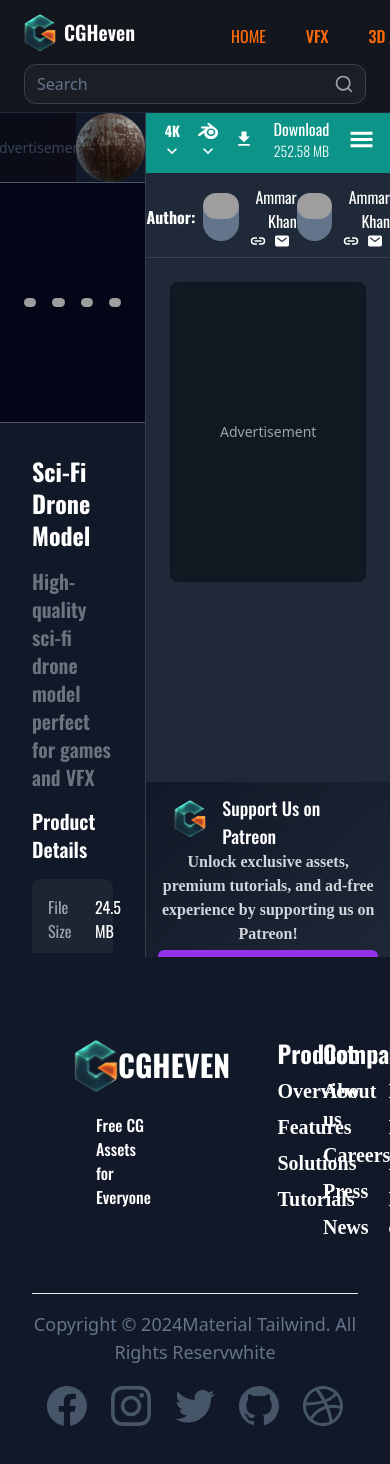
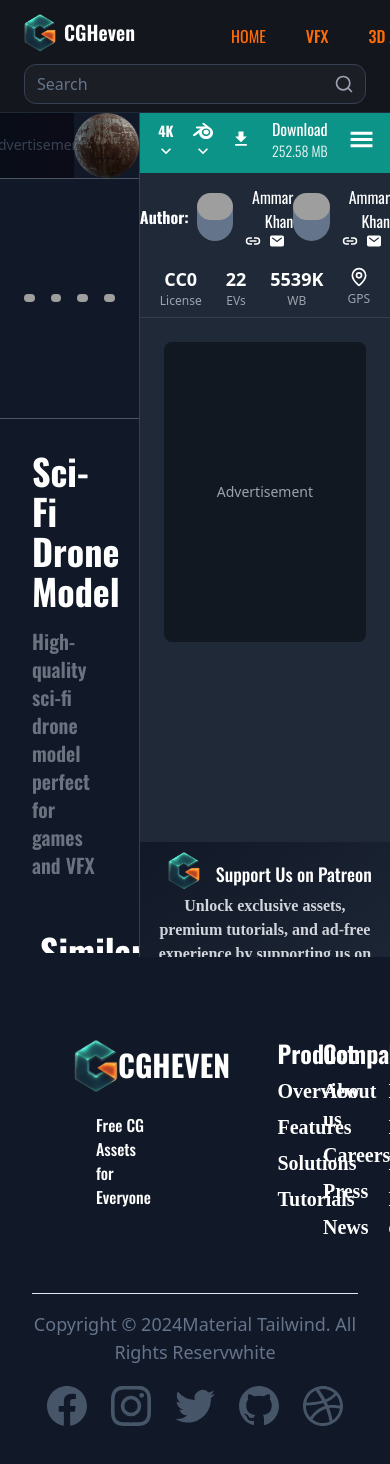
Before and after one commit to Umairadox03360353802/CGHeven, a Next.js app: page /productDetails in a window 390 px wide. Shown: the top 1464 px of the page. Built offline with nearby package versions, Linux system fonts and the light colour scheme; grey boxes are pictures that could not be loaded; a web font is replaced by a local one.

Commit message:
all fixes

```diff
--- a/src/app/productDetails/exclusive-assets/page.jsx
+++ b/src/app/productDetails/exclusive-assets/page.jsx
@@ -5,10 +5,10 @@ import React from 'react'
 const Card = ({ title, description }) => {
     return (
         <div className=" relative flex  flex-col justify-center overflow-hidden aspect-auto rounded-xl ">
-            <div className="absolute inset-0  "></div>
+            <div className="absolute inset-0 flext  "></div>
             <div className="group relative m-0 flex h-full w-full rounded-xl mx-0  ring-gray-800/5 sm:mx-auto sm:max-w-xl">
                 <div className="z-10 h-full w-full overflow-hidden rounded-xl   transition duration-300 ease-in-out group-hover:opacity-100  opacity-70">
-                    <img src="https://cdn.polyhaven.com/asset_img/primary/qwantani_night.png?height=760" alt="" />
+                    <img src="https://cdn.polyhaven.com/asset_img/thumbs/qwantani_afternoon.png?width=371&height=278" alt="" />
                 </div>
                 <div className="absolute bottom-0 z-20 m-0 pb-4 ps-4 transition duration-300 ease-in-out group-hover:-translate-y-1 group-hover:translate-x-3 group-hover:scale-110">
                     <h1 className="font-Oswald text-2xl font-bold text-white shadow-xl">{title}</h1>
--- a/src/app/productDetails/more-assets/page.jsx
+++ b/src/app/productDetails/more-assets/page.jsx
@@ -10,20 +10,38 @@ import React from 'react'
 
 const Card = ({ title, description }) => {
   return (
-    <div className=" relative flex  flex-col justify-center overflow-hidden aspect-auto rounded-xl ">
+    <div className=" relative flex flex-col justify-center items-center overflow-hidden  aspect-auto rounded-xl ">
+      <div className="w-full h-full  hover:bg-gray-700 flex items-center justify-center  hover:text-teal-500">
       <div className="absolute inset-0  "></div>
-      <div className="group relative m-0 flex h-full w-full rounded-xl mx-0  ring-gray-800/5 sm:mx-auto sm:max-w-xl">
-        <div className="z-10 h-full w-full overflow-hidden rounded-xl   transition duration-300 ease-in-out group-hover:opacity-100  opacity-70">
-          <img src="https://cdn.polyhaven.com/asset_img/thumbs/box_profile_metal_sheet.png?height=760" alt="" />
+      <div className="group relative m-0 flex  h-full w-full rounded-xl   ring-gray-800/5 sm:mx-auto sm:max-w-xl">
+        <div className="z-10 h-full w-full overflow-hidden rounded-xl  hover:shadow-teal-500/20 transition-all duration-300 transform hover:-translate-y-1">
+          <img src="https://cdn.polyhaven.com/asset_img/thumbs/coast_sand_rocks_02.png?width=284&height=284" className='mx-auto' alt="" />
         </div>
         <div className="absolute bottom-0 z-20 m-0 pb-4 ps-4 transition duration-300 ease-in-out group-hover:-translate-y-1 group-hover:translate-x-3 group-hover:scale-110">
           <h1 className="font-Oswald text-2xl font-bold text-white shadow-xl">{title}</h1>
           <h1 className="text-sm font-light text-gray-200 shadow-xl">{description}</h1>
         </div>
       </div>
+      </div>
+
     </div>
   );
 };
+
+// function AssetPreview({ asset }) {
+//   switch (asset.type) {
+//     case "VFX":
+//       return <video src="" autoPlay loop muted className="w-full h-full object-cover" />
+//     case "3D Model":
+//       return <div className="w-full h-full bg-gray-700 flex items-center justify-center text-teal-500">3D Viewer</div>
+//     case "Flipbook":
+//       return (
+//         <div className="w-full h-full bg-gray-700 flex items-center justify-center text-teal-500">Animated Sprite</div>
+//       )
+//     default:
+//       return <img src={asset.preview || "/placeholder.svg"} alt={asset.name} className="w-full h-full object-cover" />
+//   }
+// }
 
 
 function MoreAssets() {
@@ -39,6 +57,7 @@ function MoreAssets() {
 
 
   ];
+
   return (
     <div>
       <div className=" mx-auto px-10 py-3  ">
@@ -49,6 +68,8 @@ function MoreAssets() {
         <div className="grid grid-cols-2 md:grid-cols-4 gap-4">
 
           {cards.map((card, index) => (
+
+
             <div key={index} className='py-8'>
               <Card key={index} title={card.title} description={card.description} />
 
--- a/src/app/productDetails/page.jsx
+++ b/src/app/productDetails/page.jsx
@@ -10,6 +10,7 @@ import TrendingSection from '../components/trendingSection/page';
 import MoreAssets from './more-assets/page';
 import ExclusiveAssets from './exclusive-assets/page';
 import ProductTutorials from './product-tutorials/page';
+import { Package, FileText, ImageIcon, Layers, CuboidIcon as Cube } from "lucide-react"
 // import { Sidebar, SidebarContent, SidebarHeader, SidebarProvider } from "@/components/ui/sidebar"
 
 
@@ -52,7 +53,7 @@ function ProductDetails() {
 
                                     </div>
 
-                                    <div className="flex  w-full py-8  max-w-full h-60 items-center justify-center mx-auto bg-slate-950 border-b border-gray-600">
+                                    <div className="flex  w-full py-8  max-w-full h-60 items-center justify-center mx-auto bg-gray-900 border-b border-gray-600">
 
 
                                         <div className="grid grid-cols-4  gap-4 px-6 ">
@@ -73,37 +74,16 @@ function ProductDetails() {
                                     </div>
                                     {/* Product Details */}
                                     <div className="space-y-4 p-8 text-white font-Oswald">
-                                        <h1 className="text-2xl font-bold">Sci-Fi Drone Model</h1>
+                                        <h1 className="text-4xl font-bold">Sci-Fi Drone Model</h1>
                                         <h2 className="text-xl font-semibold text-gray-500">High-quality sci-fi drone model perfect for games and VFX</h2>
-                                        <h3 className="text-xl font-semibold">Product Details</h3>
-                                        <div className="rounded-lg text-white bg-white/5 p-4">
-                                            <div className="grid gap-3 text-base">
-                                                <div className="flex justify-between">
-                                                    <span className="text-gray-400">File Size</span>
-                                                    <span>24.5 MB</span>
-                                                </div>
-                                                <div className="flex justify-between">
-                                                    <span className="text-gray-400">Downloads</span>
-                                                    <span>1,234</span>
-                                                </div>
-                                                <div className="flex justify-between">
-                                                    <span className="text-gray-400">Created With</span>
-                                                    <span>Blender 3.6</span>
-                                                </div>
-                                                <div className="flex justify-between">
-                                                    <span className="text-gray-400">Published</span>
-                                                    <span>2 days ago</span>
-                                                </div>
-                                                <div className="flex justify-between">
-                                                    <span className="text-gray-400">License</span>
-                                                    <span>Premium</span>
-                                                </div>
-                                            </div>
-                                        </div>
+                                        {/* <h3 className="text-xl font-semibold">Product Details</h3> */}
+
                                     </div>
+
+
                                     {/* similar assets */}
                                     <MoreAssets />
-                                    <div className="flex flex-col w-full max-w-full h-auto items-center justify-center mx-auto bg-[#0a1022] border-b border-gray-600">
+                                    <div className="flex flex-col w-full max-w-full h-auto items-center justify-center mx-auto bg-gray-900 border-b border-gray-600">
 
 
 
--- a/src/app/productDetails/product-sidebar/page.jsx
+++ b/src/app/productDetails/product-sidebar/page.jsx
@@ -12,6 +12,8 @@ import { GiHamburgerMenu } from "react-icons/gi";
 import { IoMail } from "react-icons/io5";
 import { IoLinkSharp } from "react-icons/io5";
 import { ExternalLink } from "lucide-react"
+import { MapPin } from "lucide-react"
+
 
 
 
@@ -96,6 +98,29 @@ function ProductSidebar() {
 
                             </div>
 
+                            {/* product details */}
+                            <div className="flex items-center justify-center  text-white p-2 w-full">
+                                <div className="flex flex-col items-center justify-center px-3">
+                                    <span className="text-lg font-semibold">CC0</span>
+                                    <span className="text-xs text-gray-400">License</span>
+                                </div>
+
+                                <div className="flex flex-col items-center justify-center px-3">
+                                    <span className="text-lg font-semibold">22</span>
+                                    <span className="text-xs text-gray-400">EVs</span>
+                                </div>
+
+                                <div className="flex flex-col items-center justify-center px-3">
+                                    <span className="text-lg font-semibold">5539K</span>
+                                    <span className="text-xs text-gray-400">WB</span>
+                                </div>
+
+                                <div className="flex flex-col items-center justify-center px-3">
+                                    <MapPin className="h-5 w-5 mb-1" />
+                                    <span className="text-xs text-gray-400">GPS</span>
+                                </div>
+                            </div>
+
                         </div>
                     </div>
                     <ScrollArea className="h-[calc(100vh-90px)] ">
--- a/src/app/productDetails/product-tutorials/page.jsx
+++ b/src/app/productDetails/product-tutorials/page.jsx
@@ -23,18 +23,13 @@ function ProductTutorials() {
     <div className=" grid grid-cols-2 md:grid-cols-4 gap-4">
 
 								{cards.map((card, index) => (
-									<div key={index} className='py-14'>
-										<div  className="aspect-square  bg-white rounded-xl shadow-lg overflow-hidden hover:shadow-xl transition-all">
-											<div className="relative">
-												<img
-													src="https://placehold.co/400x300"
-													alt="Product"
-													className="w-full h-full object-cover"
-												/>
-
+									<div key={index} className='py-14 '>
+										<div  className=" aspect-auto bg-white rounded-xl  shadow-lg overflow-hidden hover:shadow-xl transition-all">
+											<div className="aspect-auto ">
+											<iframe  src="https://www.youtube.com/embed/stNnNjM-Rhk" className='h-[300px] w-[373px]' frameborder="0" allow="accelerometer; autoplay; clipboard-write; encrypted-media; gyroscope;  " allowfullscreen></iframe>
 											</div>
 
-											<div className="p-5  ">
+											<div className="p-5   ">
 
 
 												<div className="flex justify-between gap-5 items-center mx-4">
```
